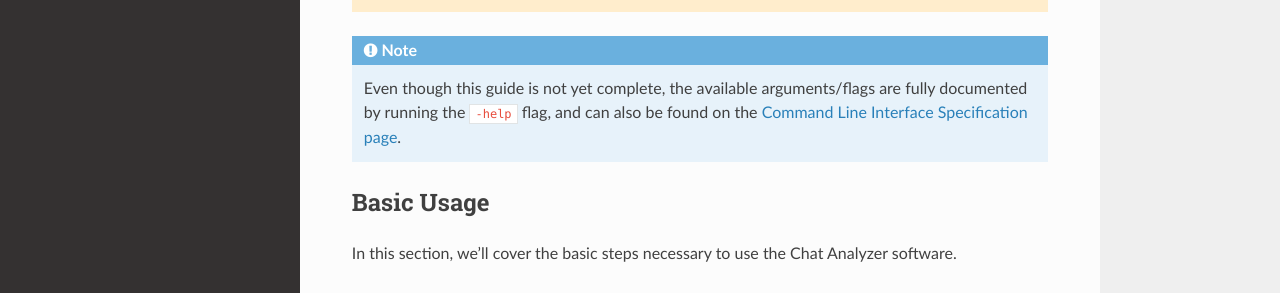
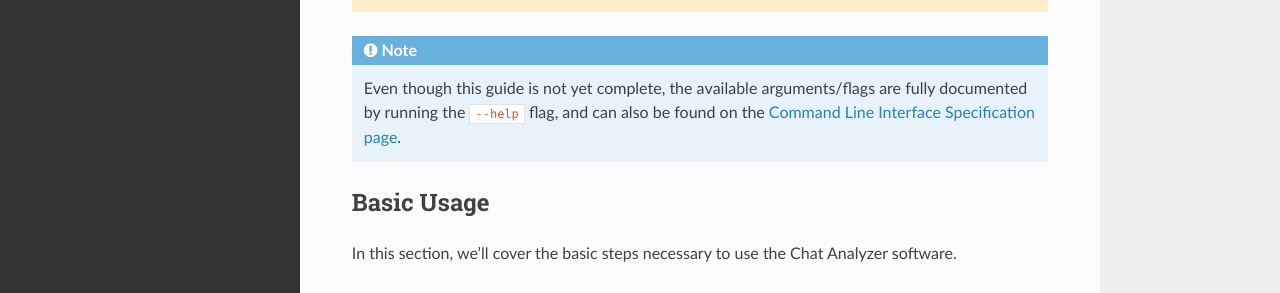
Before and after one commit to David-Fryd/chat-analyzer, a Sphinx documentation site: the page built from docs/source/gettingstarted.rst, in a window 1280 px wide and 900 px high. Shown: the part 418-711 px from the top of the window. Built offline with Sphinx 7.4.7 and the Read the Docs theme 2.0.0, drawn with Linux system fonts in a browser that asks for light colours; some of the changed text lies outside the part shown.

Commit message:
docs: fixed typo w -h

```diff
--- a/docs/source/gettingstarted.rst
+++ b/docs/source/gettingstarted.rst
@@ -14,7 +14,7 @@ and overall best practices when using the software.
 
 .. note::
 
-    Even though this guide is not yet complete, the available arguments/flags are fully documented by running the ``-help`` flag,
+    Even though this guide is not yet complete, the available arguments/flags are fully documented by running the ``--help`` flag,
     and can also be found on the :doc:`Command Line Interface Specification page </cli>`.
 
 Basic Usage
@@ -193,7 +193,7 @@ chatfile
 .. warning::
 
     This section has not yet been written.
-    Even though this guide is not yet complete, the available arguments/flags are fully documented by running the ``-help`` flag,
+    Even though this guide is not yet complete, the available arguments/flags are fully documented by running the ``--help`` flag,
     and can also be found on the :doc:`Command Line Interface Specification page </cli>`.
 
 .. Note that ... for visualization....
@@ -214,7 +214,7 @@ reanalyze
 .. warning::
 
     This section has not yet been written.
-    Even though this guide is not yet complete, the available arguments/flags are fully documented by running the ``-help`` flag,
+    Even though this guide is not yet complete, the available arguments/flags are fully documented by running the ``--help`` flag,
     and can also be found on the :doc:`Command Line Interface Specification page </cli>`.
 
 .. .. code:: console
```
